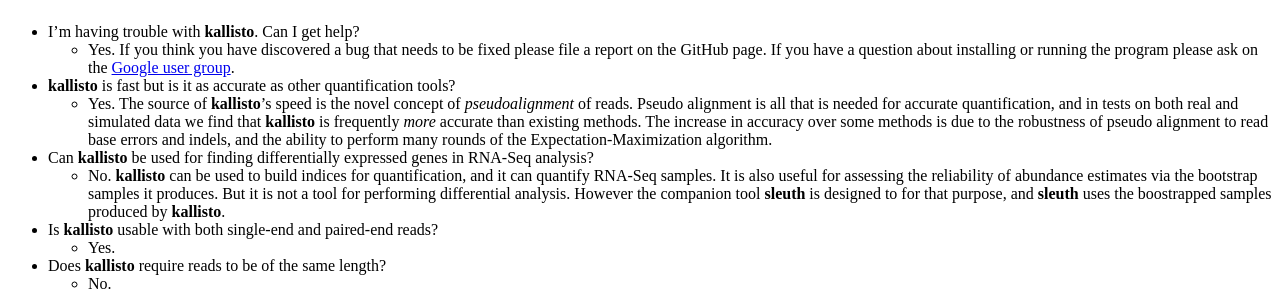
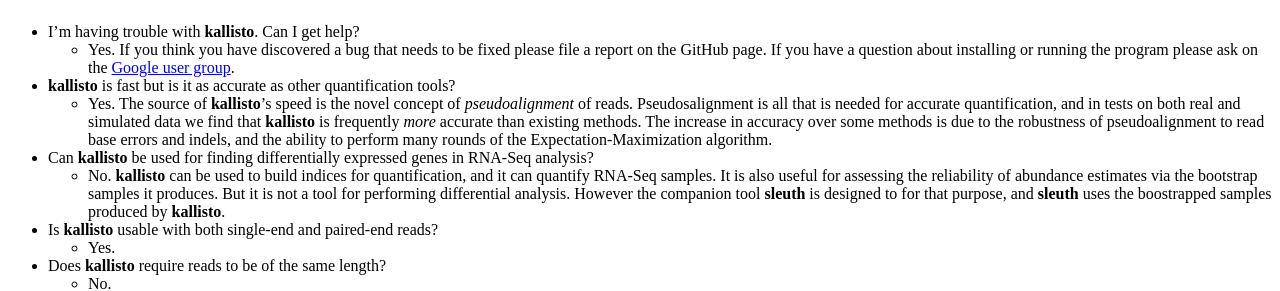
Before and after one commit to pachterlab/kallisto, a Jekyll site: the page built from faq.md, in a window 1280 px wide. Shown: the part 225-516 px from the top of the page. Built offline with Jekyll 4.4.1, drawn with Linux system fonts in a browser that asks for light colours.

Commit message:
fixed typos

```diff
--- a/faq.md
+++ b/faq.md
@@ -10,7 +10,7 @@
   - Yes. If you think you have discovered a bug that needs to be fixed please file a report on the GitHub page. If you have a question about installing or running the program please ask on the [Google user group](https://groups.google.com/forum/#!forum/kallisto-sleuth-users).
 
 - __kallisto__ is fast but is it as accurate as other quantification tools?
-  - Yes. The source of  __kallisto__'s speed is the novel concept of _pseudoalignment_ of reads. Pseudo alignment is all that is needed for accurate quantification, and in tests on both real and simulated data we find that __kallisto__ is frequently _more_ accurate than existing methods. The increase in accuracy over some methods is due to the robustness of pseudo alignment to read base errors and indels, and the ability to perform many rounds of the Expectation-Maximization algorithm.
+  - Yes. The source of  __kallisto__'s speed is the novel concept of _pseudoalignment_ of reads. Pseudosalignment is all that is needed for accurate quantification, and in tests on both real and simulated data we find that __kallisto__ is frequently _more_ accurate than existing methods. The increase in accuracy over some methods is due to the robustness of pseudoalignment to read base errors and indels, and the ability to perform many rounds of the Expectation-Maximization algorithm.
 
 - Can __kallisto__  be used for finding differentially expressed genes in RNA-Seq analysis?
   - No. __kallisto__ can be used to build indices for quantification, and it can quantify RNA-Seq samples. It is also useful for assessing the reliability of abundance estimates via the bootstrap samples it produces. But it is not a tool for performing differential analysis. However the companion tool __sleuth__ is designed to for that purpose, and __sleuth__  uses the boostrapped samples produced by __kallisto__.
```
Also changed, not shown: about.md (+1 -1 lines).
